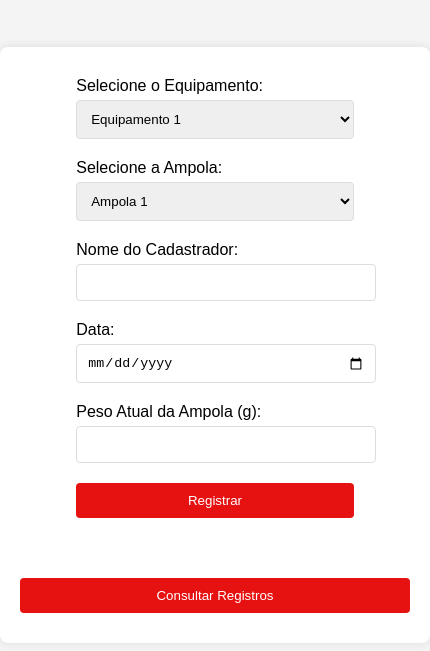
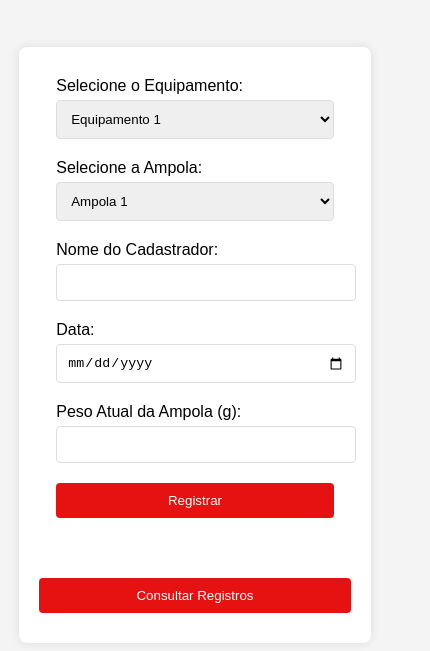
Before and after one commit to ValterB27/Pesagem.SCI, a plain HTML site: page index.html in a window 390 px wide. Shown: the part 169-820 px from the top of the page, 430 px wide, since content can reach past the window. Drawn offline with Linux system fonts and the light colour scheme.

Commit message:
styles.css

```diff
--- a/styles.css
+++ b/styles.css
@@ -93,4 +93,8 @@ button {
         width: 50%;
         height: 50%;
     }
+    .container {
+        width: 80%;
+        height: 30%;
+    }
 }
```
